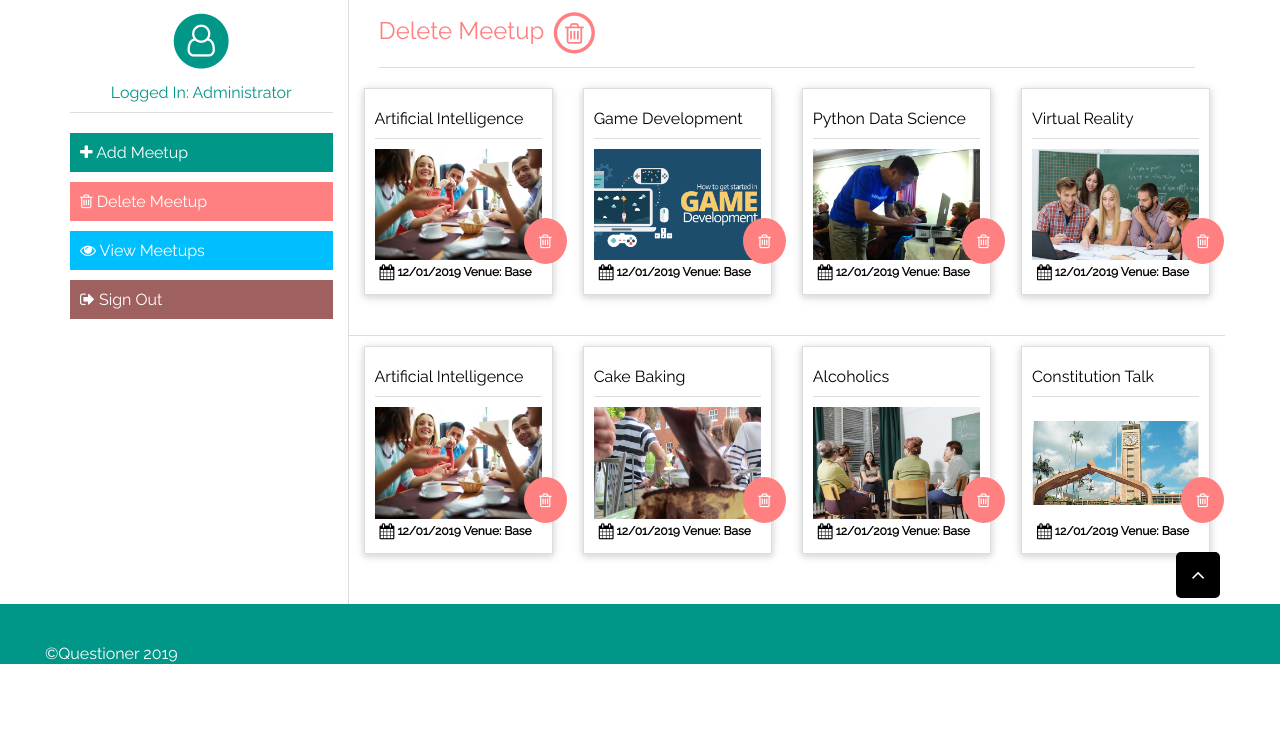
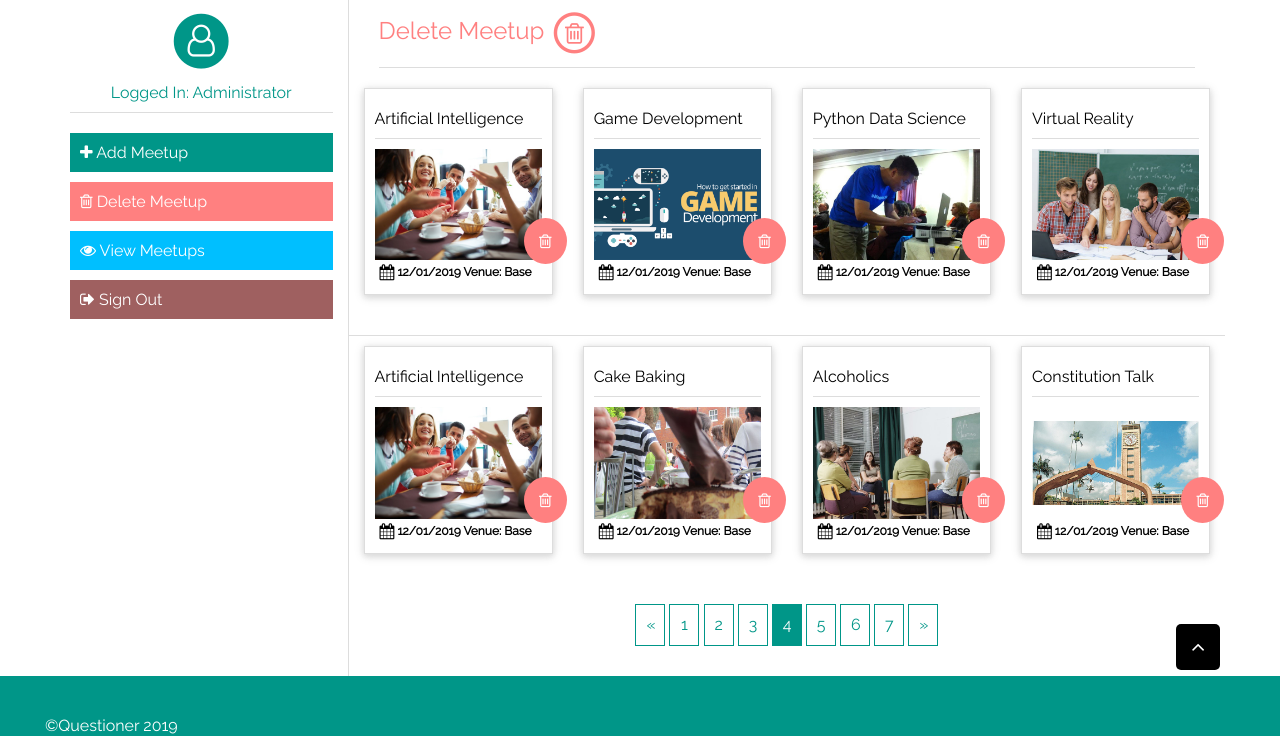
Before and after one commit to Felix45/Questioner, a Python web app: template UI/templates/deletemeetup.html in a window 1280 px wide. Shown: the part 151-896 px from the top of the page. Before the commit the page ends 815 px from the top, so only its background shows below. Run offline with Jinja, Linux system fonts and the light colour scheme; the template is opened without the code that fills it, so the values that code supplies are empty.

Commit message:
[bug #163206583] updated the navigation links on deletemeetups page

```diff
--- a/UI/templates/deletemeetup.html
+++ b/UI/templates/deletemeetup.html
@@ -19,7 +19,7 @@
 				<!-- Uniform application header section -->
 					<div class="column-lg-2 column-md-2 column-sm-1 column-xs-2">
 						<div class="logo">
-						  <a href="" title="go to home">
+						  <a href="index.html" title="go to home">
 							<img src="../static/images/logo.png" class="img" alt="Questioner" />
 						  </a>
 						</div>
@@ -38,8 +38,8 @@
 					<div class="column-lg-4 column-md-4 column-sm-4 column-xs-4">
 					  <nav class="menu">
 						<ul>
-							<li><a href=""> <span class="fa fa-user-o"></span> Account (Admin) </a></li>
-							<li><a href=""> <span class="fa fa-sign-out"></span> Sign Out </a></li>
+							<li><a href="admindash.html"> <span class="fa fa-user-o"></span> Account (Admin) </a></li>
+							<li><a href="login.html"> <span class="fa fa-sign-out"></span> Sign Out </a></li>
 						</ul>
 					   </nav>
 					</div>
@@ -78,10 +78,10 @@
 								 	<div class="column-lg-12 column-md-12 column-sm-12 column-xs-12">
 								 	<nav>
 							   		<ul class="admin-menu">
-							   			<li><a href="" class="block success"><span class="fa fa-plus"></span> Add Meetup</a></li>
-							   			<li><a href="" class="block danger"><span class="fa fa-trash-o"></span> Delete Meetup</a></li>
-							   			<li><a href="" class="block info"><span class="fa fa-eye"></span> View Meetups</a></li>
-							   			<li><a href="" class="block warning"><span class="fa fa-sign-out"></span> Sign Out</a></li>
+							   			<li><a href="createmeetup.html" class="block success"><span class="fa fa-plus"></span> Add Meetup</a></li>
+							   			<li><a href="deletemeetup.html" class="block danger"><span class="fa fa-trash-o"></span> Delete Meetup</a></li>
+							   			<li><a href="meetups.html" class="block info"><span class="fa fa-eye"></span> View Meetups</a></li>
+							   			<li><a href="login.html" class="block warning"><span class="fa fa-sign-out"></span> Sign Out</a></li>
 							   		</ul>
 							   	  </nav>
 							   	</div>
@@ -106,7 +106,7 @@
 					<div class="cards">
 						<h4>Artificial Intelligence</h4>
 						<div class="meetup">
-							<a href="">
+							<a href="postquestion.html">
 								<img src="../static/images/artificial.jpg" class="img" alt="Artificial Intelligence">
 							</a>
 							<div class="meetup-details">
@@ -122,7 +122,7 @@
 					<div class="cards">
 						<h4>Game Development</h4>
 						<div class="meetup">
-							<a href="">
+							<a href="postquestion.html">
 								<img src="../static/images/gamedevelopment.png" class="img" alt="Game Development">
 							</a>
 							<div class="meetup-details">
@@ -138,7 +138,7 @@
 					<div class="cards">
 						<h4>Python Data Science</h4>
 						<div class="meetup">
-						   <a href="">
+						   <a href="postquestion.html">
 								<img src="../static/images/python.jpg" class="img" alt="Python Data Science">
 							</a>
 							<div class="meetup-details">
@@ -154,7 +154,7 @@
 					<div class="cards">
 						<h4>Virtual Reality</h4>
 						<div class="meetup">
-							<a href="">
+							<a href="postquestion.html">
 								<img src="../static/images/var.jpg" class="img" alt="Virtual Reality">
 							</a>
 							<div class="meetup-details">
@@ -175,7 +175,7 @@
 					<div class="cards">
 						<h4>Artificial Intelligence</h4>
 						<div class="meetup">
-							<a href="">
+							<a href="postquestion.html">
 								<img src="../static/images/artificial.jpg" class="img" alt="Artificial Intelligence">
 							</a>
 							<div class="meetup-details">
@@ -191,7 +191,7 @@
 					<div class="cards">
 						<h4>Cake Baking</h4>
 						<div class="meetup">
-							<a href="">
+							<a href="postquestion.html">
 								<img src="../static/images/cakebaking.jpg" class="img" alt="Cake baking">
 							</a>
 							<div class="meetup-details">
@@ -207,7 +207,7 @@
 					<div class="cards">
 						<h4>Alcoholics </h4>
 						<div class="meetup">
-							<a href="">
+							<a href="postquestion.html">
 								<img src="../static/images/alcoholics.jpg" class="img" alt="Alcoholics Annonymous">
 							</a>
 							<div class="meetup-details">
@@ -223,7 +223,7 @@
 					<div class="cards">
 						<h4>Constitution Talk</h4>
 						<div class="meetup">
-							<a href="">
+							<a href="postquestion.html">
 								<img src="../static/images/parliament.jpg" class="img" alt="Constitution Talk">
 							</a>
 							<div class="meetup-details">
@@ -234,6 +234,25 @@
 						<span class="attending danger delete-meetup fa fa-trash-o" onclick="displayModal()" title="delete"></span>
 					</div>
 				</div>
+
+				 <!-- start pagination links -->
+	   	<div class="row">
+	   		<div class="column-lg-12 column-md-12 column-sm-12 column-xs-12">
+				<ol class="pagination center-text">
+					<li><a href="" class="block">&laquo;</a></li>
+					<li><a href="" class="block">1</a></li>
+					<li><a href="" class="block">2</a></li>
+					<li><a href="" class="block">3</a></li>
+					<li class="active"><a href="">4</a></li>
+					<li><a href="" class="block">5</a></li>
+					<li><a href="" class="block">6</a></li>
+					<li><a href="" class="block">7</a></li>
+					<li><a href="" class="block">&raquo;</a></li>
+				</ol>
+			</div>
+		</div>
+
+			<!-- -->
 
 			</div>
 
@@ -294,9 +313,11 @@
 	   			<span class="fa fa-times danger close" onclick="displayModal()"></span>
 	   	</div>
 
+
 	   </div>
 
 	   <!-- End Confirm dialog box -->
+
 
 
 
@@ -306,7 +327,7 @@
 		<!-- Start footer section -->
 		<footer>
 			<div class="column-lg-12 column-md-12 column-sm-12 column-xs-12">
-				<a href="" title="Questioner">&copy;Questioner 2019</a>
+				<a href="index.html" title="Questioner">&copy;Questioner 2019</a>
 				<a id="scroll-top" href="#top" class="fa fa-angle-up fa-lg">
 
 				</a>
@@ -318,10 +339,11 @@
 	   <!-- Drawer menu for tablet and mobile devices -->
 	    <div class="drawer-menu" id="mobile-menu">
 	    	<ul>
-				<li><a href=""><span class="fa fa-home"></span> Questioner </a></li>
-				<li><a href=""><span class="fa fa-sign-in"></span> Sign In </a></li>
-				<li><a href=""><span class="fa fa-user-o"></span> Sign Up </a></li>
-				<li><a href=""><span class="fa fa-user-o"></span> Administrator</a></li>
+				<li><a href="index.html"><span class="fa fa-home"></span> Questioner </a></li>
+				<li><a href="login.html"><span class="fa fa-sign-in"></span> Sign In </a></li>
+				<li><a href="registration.html"><span class="fa fa-user-o"></span> Sign Up </a></li>
+				<li><a href="profile.html"><span class="fa fa-user-o"></span> Account(Felix45)</a></li>
+				<li><a href="admindash.html"><span class="fa fa-user-o"></span> Administrator</a></li>
 	    	</ul>
 	    </div>
 
```
